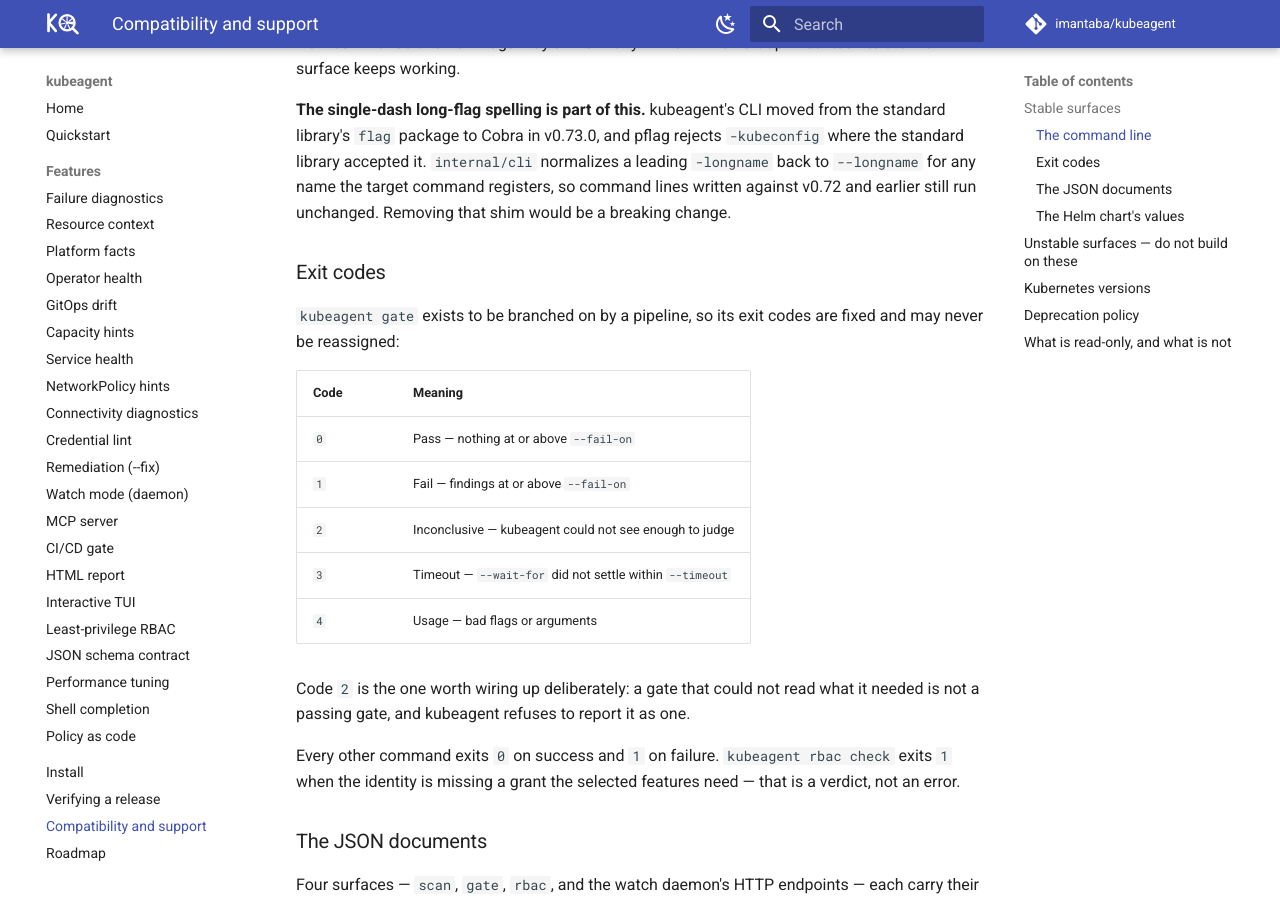
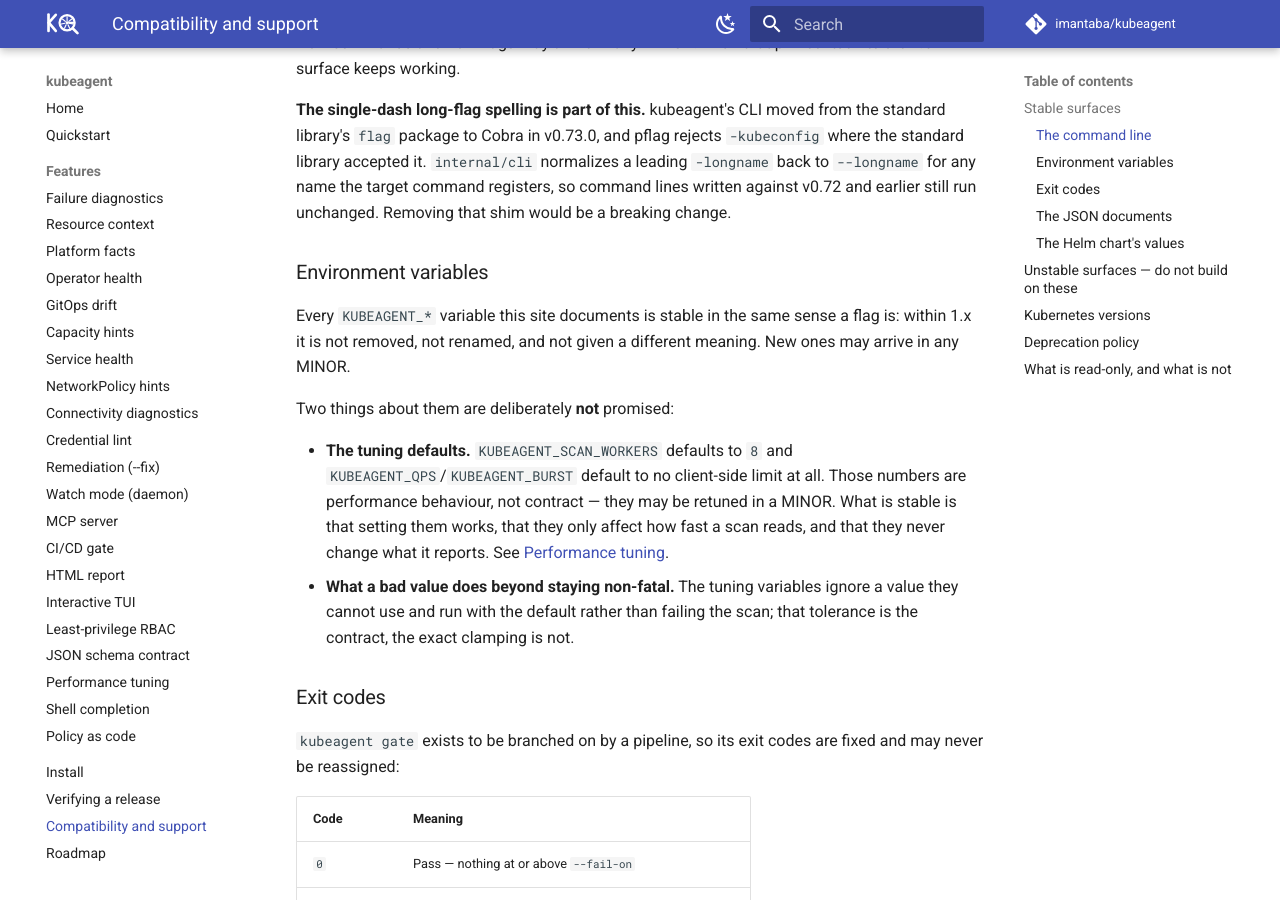
Before and after one commit to imantaba/kubeagent, an MkDocs documentation site: the page built from website/docs/compatibility.md, in a window 1280 px wide and 900 px high, scrolled down 640 px. Built offline with MkDocs 1.6.1 and Material for MkDocs 9.7.7, drawn with Linux system fonts in a browser that asks for light colours; comment, search, counter and statistics services are not loaded; some of the changed text lies outside the part shown.

Commit message:
docs: name --rollback as the second write path, and pin the tuning surface
The compatibility contract said `scan --fix` was the sole flag that writes.
It is not: `scan --rollback` undoes what a previous `--fix` recorded in its
audit log, and `runRollback` reaches `remediate.Apply` the same way `runFix`
does. The two are mutually exclusive and carry identical guard rails, so the
promise is unchanged in substance — but a safety claim that names one of two
write paths is the wrong kind of wrong to leave standing.

features/remediation.md carried the identical claim in its warning admonition
and is corrected the same way.

Also states what the `KUBEAGENT_*` variables promise. The names are stable in
the same sense a flag is; the tuning defaults (8 workers, no client-side rate
limit) are performance behaviour and may be retuned in a MINOR.

Signed-off-by: imantaba <itn.taba@gmail.com>

```diff
--- a/website/docs/compatibility.md
+++ b/website/docs/compatibility.md
@@ -31,6 +31,24 @@
 normalizes a leading `-longname` back to `--longname` for any name the target
 command registers, so command lines written against v0.72 and earlier still run
 unchanged. Removing that shim would be a breaking change.
+
+### Environment variables
+
+Every `KUBEAGENT_*` variable this site documents is stable in the same sense a
+flag is: within 1.x it is not removed, not renamed, and not given a different
+meaning. New ones may arrive in any MINOR.
+
+Two things about them are deliberately **not** promised:
+
+- **The tuning defaults.** `KUBEAGENT_SCAN_WORKERS` defaults to `8` and
+  `KUBEAGENT_QPS`/`KUBEAGENT_BURST` default to no client-side limit at all.
+  Those numbers are performance behaviour, not contract — they may be retuned in
+  a MINOR. What is stable is that setting them works, that they only affect how
+  fast a scan reads, and that they never change what it reports. See
+  [Performance tuning](features/tuning.md).
+- **What a bad value does beyond staying non-fatal.** The tuning variables
+  ignore a value they cannot use and run with the default rather than failing
+  the scan; that tolerance is the contract, the exact clamping is not.
 
 ### Exit codes
 
@@ -132,14 +150,17 @@
 
 Two documented exceptions:
 
-- **`scan --fix`** is the sole write path. It is opt-in, guard-railed by a fixed
-  allowlist, refuses protected namespaces, confirms each action, re-verifies
-  afterwards, and is **never LLM-decided**. See
+- **Remediation** — `scan --fix`, and `scan --rollback` which undoes what a
+  previous `--fix` recorded in its audit log. These are the only two flags in
+  kubeagent that write, they are mutually exclusive, and both are opt-in and
+  carry the same guard rails: a fixed allowlist, protected namespaces refused, a
+  permission preflight, a per-action confirmation, an audit-log entry, and a
+  re-verify afterwards. Neither is **ever LLM-decided**. See
   [Remediation (--fix)](features/remediation.md).
 - **`kubeagent rbac check`** creates `SelfSubjectAccessReview` objects — the same
   virtual resource `kubectl auth can-i` uses. The API server evaluates them and
-  never persists them. It is the only non-`--fix` path that issues a POST, and it
-  changes no cluster state.
+  never persists them. It is the only path outside remediation that issues a
+  POST, and it changes no cluster state.
 
 `kubeagent mcp`, `kubeagent gate`, `kubeagent tui`, and `kubeagent rbac` make no
 model API call at all, whatever flags you pass. Read-only and makes-no-external-call
```
Also changed, not shown: website/docs/features/remediation.md (+6 -4 lines).
